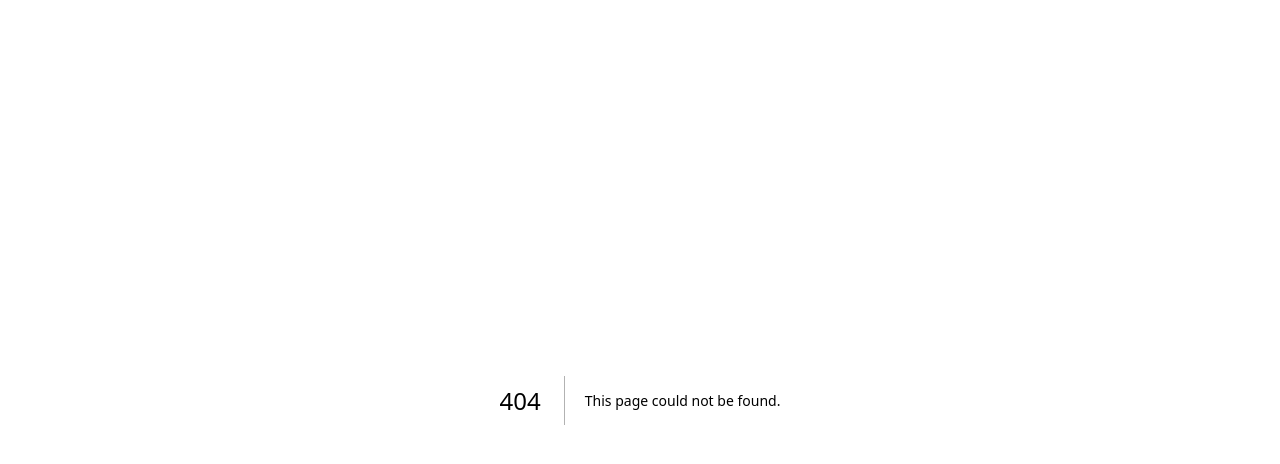
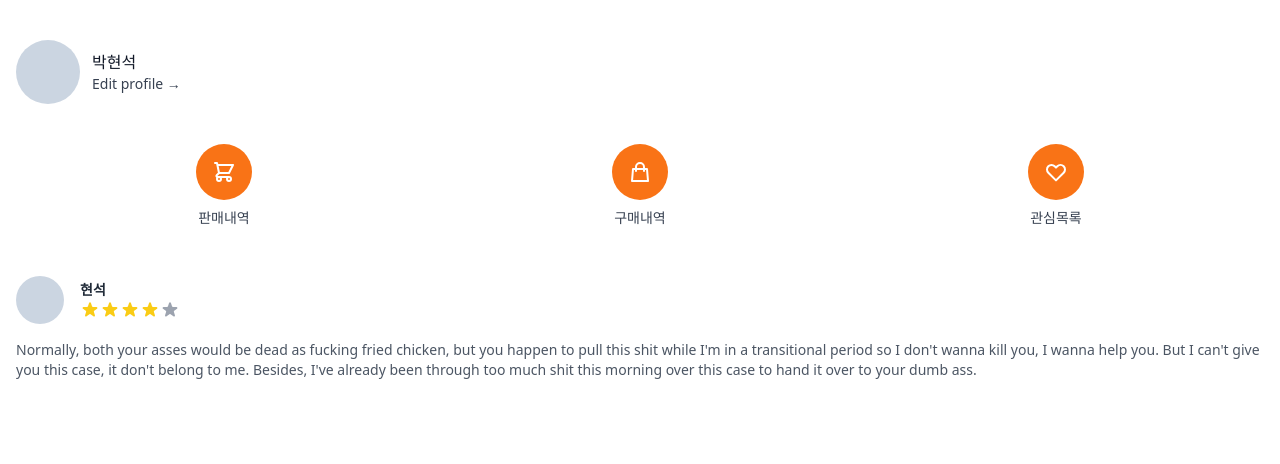
Before and after one commit to ssseok/Carrot-Market, a Next.js app: page /profile in a window 1280 px wide. Before the commit this address had no page. Shown: the top 464 px of the page. Built offline with nearby package versions, Linux system fonts and the light colour scheme.

Commit message:
design: Profile UI

```diff
--- /dev/null
+++ b/pages/profile.tsx
@@ -0,0 +1,147 @@
+import type { NextPage } from "next";
+
+const Profile: NextPage = () => {
+  return (
+    <div className="py-10 px-4">
+      <div className="flex items-center space-x-3">
+        <div className="h-16 w-16 rounded-full bg-slate-300" />
+        <div className="flex flex-col">
+          <span className="font-medium text-gray-900">박현석</span>
+          <span className="text-sm text-gray-700">Edit profile &rarr;</span>
+        </div>
+      </div>
+      <div className="mt-10 flex justify-around">
+        <div className="flex flex-col items-center">
+          <div className="flex h-14 w-14 items-center justify-center rounded-full bg-orange-500 text-white">
+            <svg
+              className="h-6 w-6"
+              fill="none"
+              stroke="currentColor"
+              viewBox="0 0 24 24"
+              xmlns="http://www.w3.org/2000/svg"
+            >
+              <path
+                strokeLinecap="round"
+                strokeLinejoin="round"
+                strokeWidth="2"
+                d="M3 3h2l.4 2M7 13h10l4-8H5.4M7 13L5.4 5M7 13l-2.293 2.293c-.63.63-.184 1.707.707 1.707H17m0 0a2 2 0 100 4 2 2 0 000-4zm-8 2a2 2 0 11-4 0 2 2 0 014 0z"
+              ></path>
+            </svg>
+          </div>
+          <span className="mt-2 text-sm font-medium text-gray-700">
+            판매내역
+          </span>
+        </div>
+        <div className="flex flex-col items-center">
+          <div className="flex h-14 w-14 items-center justify-center rounded-full bg-orange-500 text-white">
+            <svg
+              className="h-6 w-6"
+              fill="none"
+              stroke="currentColor"
+              viewBox="0 0 24 24"
+              xmlns="http://www.w3.org/2000/svg"
+            >
+              <path
+                strokeLinecap="round"
+                strokeLinejoin="round"
+                strokeWidth="2"
+                d="M16 11V7a4 4 0 00-8 0v4M5 9h14l1 12H4L5 9z"
+              ></path>
+            </svg>
+          </div>
+          <span className="mt-2 text-sm font-medium text-gray-700">
+            구매내역
+          </span>
+        </div>
+        <div className="flex flex-col items-center">
+          <div className="flex h-14 w-14 items-center justify-center rounded-full bg-orange-500 text-white">
+            <svg
+              className="h-6 w-6"
+              fill="none"
+              stroke="currentColor"
+              viewBox="0 0 24 24"
+              xmlns="http://www.w3.org/2000/svg"
+            >
+              <path
+                strokeLinecap="round"
+                strokeLinejoin="round"
+                strokeWidth="2"
+                d="M4.318 6.318a4.5 4.5 0 000 6.364L12 20.364l7.682-7.682a4.5 4.5 0 00-6.364-6.364L12 7.636l-1.318-1.318a4.5 4.5 0 00-6.364 0z"
+              ></path>
+            </svg>
+          </div>
+          <span className="mt-2 text-sm font-medium text-gray-700">
+            관심목록
+          </span>
+        </div>
+      </div>
+      <div className="mt-12">
+        <div className="flex items-center space-x-4">
+          <div className="h-12 w-12 rounded-full bg-slate-300" />
+          <div>
+            <h4 className="text-sm font-bold text-gray-800">현석</h4>
+            <div className="flex items-center">
+              <svg
+                className="h-5 w-5 text-yellow-400"
+                xmlns="http://www.w3.org/2000/svg"
+                viewBox="0 0 20 20"
+                fill="currentColor"
+                aria-hidden="true"
+              >
+                <path d="M9.049 2.927c.3-.921 1.603-.921 1.902 0l1.07 3.292a1 1 0 00.95.69h3.462c.969 0 1.371 1.24.588 1.81l-2.8 2.034a1 1 0 00-.364 1.118l1.07 3.292c.3.921-.755 1.688-1.54 1.118l-2.8-2.034a1 1 0 00-1.175 0l-2.8 2.034c-.784.57-1.838-.197-1.539-1.118l1.07-3.292a1 1 0 00-.364-1.118L2.98 8.72c-.783-.57-.38-1.81.588-1.81h3.461a1 1 0 00.951-.69l1.07-3.292z" />
+              </svg>
+              <svg
+                className="h-5 w-5 text-yellow-400"
+                xmlns="http://www.w3.org/2000/svg"
+                viewBox="0 0 20 20"
+                fill="currentColor"
+                aria-hidden="true"
+              >
+                <path d="M9.049 2.927c.3-.921 1.603-.921 1.902 0l1.07 3.292a1 1 0 00.95.69h3.462c.969 0 1.371 1.24.588 1.81l-2.8 2.034a1 1 0 00-.364 1.118l1.07 3.292c.3.921-.755 1.688-1.54 1.118l-2.8-2.034a1 1 0 00-1.175 0l-2.8 2.034c-.784.57-1.838-.197-1.539-1.118l1.07-3.292a1 1 0 00-.364-1.118L2.98 8.72c-.783-.57-.38-1.81.588-1.81h3.461a1 1 0 00.951-.69l1.07-3.292z" />
+              </svg>
+              <svg
+                className="h-5 w-5 text-yellow-400"
+                xmlns="http://www.w3.org/2000/svg"
+                viewBox="0 0 20 20"
+                fill="currentColor"
+                aria-hidden="true"
+              >
+                <path d="M9.049 2.927c.3-.921 1.603-.921 1.902 0l1.07 3.292a1 1 0 00.95.69h3.462c.969 0 1.371 1.24.588 1.81l-2.8 2.034a1 1 0 00-.364 1.118l1.07 3.292c.3.921-.755 1.688-1.54 1.118l-2.8-2.034a1 1 0 00-1.175 0l-2.8 2.034c-.784.57-1.838-.197-1.539-1.118l1.07-3.292a1 1 0 00-.364-1.118L2.98 8.72c-.783-.57-.38-1.81.588-1.81h3.461a1 1 0 00.951-.69l1.07-3.292z" />
+              </svg>
+              <svg
+                className="h-5 w-5 text-yellow-400"
+                xmlns="http://www.w3.org/2000/svg"
+                viewBox="0 0 20 20"
+                fill="currentColor"
+                aria-hidden="true"
+              >
+                <path d="M9.049 2.927c.3-.921 1.603-.921 1.902 0l1.07 3.292a1 1 0 00.95.69h3.462c.969 0 1.371 1.24.588 1.81l-2.8 2.034a1 1 0 00-.364 1.118l1.07 3.292c.3.921-.755 1.688-1.54 1.118l-2.8-2.034a1 1 0 00-1.175 0l-2.8 2.034c-.784.57-1.838-.197-1.539-1.118l1.07-3.292a1 1 0 00-.364-1.118L2.98 8.72c-.783-.57-.38-1.81.588-1.81h3.461a1 1 0 00.951-.69l1.07-3.292z" />
+              </svg>
+              <svg
+                className="h-5 w-5 text-gray-400"
+                xmlns="http://www.w3.org/2000/svg"
+                viewBox="0 0 20 20"
+                fill="currentColor"
+                aria-hidden="true"
+              >
+                <path d="M9.049 2.927c.3-.921 1.603-.921 1.902 0l1.07 3.292a1 1 0 00.95.69h3.462c.969 0 1.371 1.24.588 1.81l-2.8 2.034a1 1 0 00-.364 1.118l1.07 3.292c.3.921-.755 1.688-1.54 1.118l-2.8-2.034a1 1 0 00-1.175 0l-2.8 2.034c-.784.57-1.838-.197-1.539-1.118l1.07-3.292a1 1 0 00-.364-1.118L2.98 8.72c-.783-.57-.38-1.81.588-1.81h3.461a1 1 0 00.951-.69l1.07-3.292z" />
+              </svg>
+            </div>
+          </div>
+        </div>
+        <div className="mt-4 text-sm text-gray-600">
+          <p>
+            Normally, both your asses would be dead as fucking fried chicken,
+            but you happen to pull this shit while I&apos;m in a transitional
+            period so I don&apos;t wanna kill you, I wanna help you. But I
+            can&apos;t give you this case, it don&apos;t belong to me. Besides,
+            I&apos;ve already been through too much shit this morning over this
+            case to hand it over to your dumb ass.
+          </p>
+        </div>
+      </div>
+    </div>
+  );
+};
+
+export default Profile;
```
